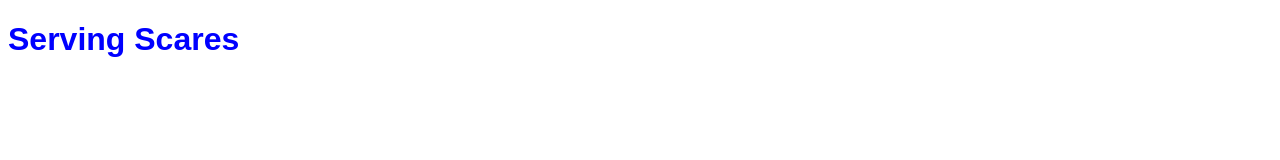
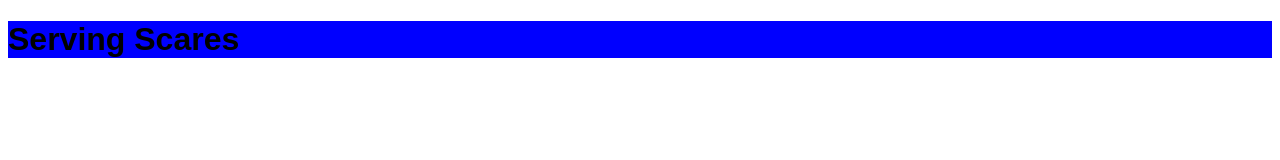
Before and after one commit to cjw2024/Serving_Scares, a plain HTML site: page index.html in a window 1280 px wide. In both pictures the pointer is over the element "Serving Scares". Drawn offline with Linux system fonts and the light colour scheme; a web font is replaced by a local one.

Commit message:
playing around

```diff
--- a/style.css
+++ b/style.css
@@ -3,5 +3,5 @@ h1 {
 }
 
 h1:hover {
-  color: blue;
+  background-color: blue;
 }
```
